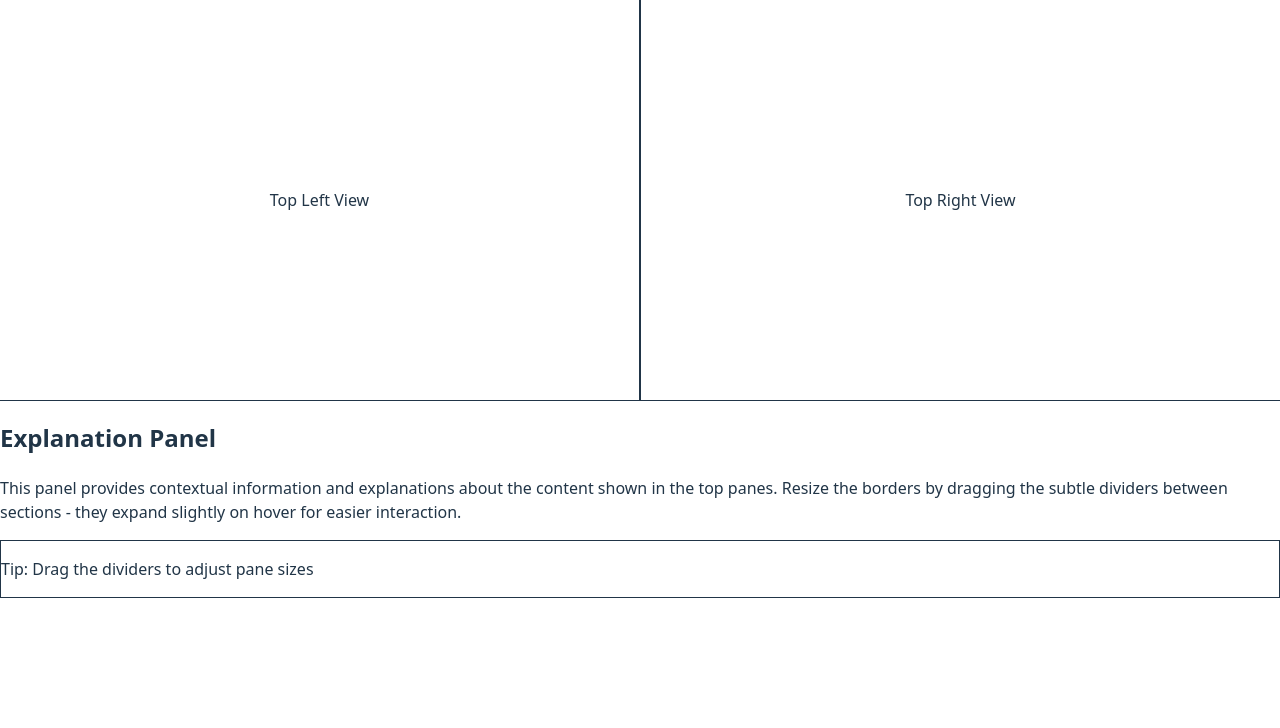
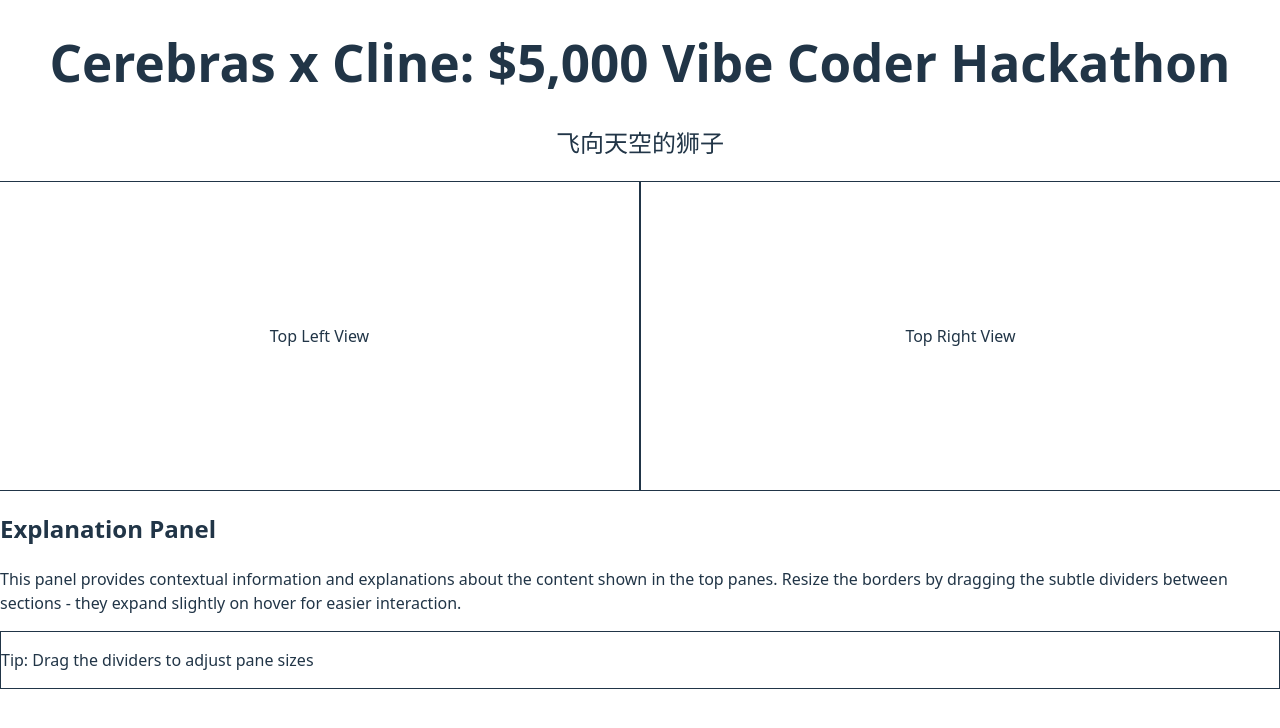
Before and after one commit to runninghare/cerebras-hackathon, a React (Vite) app: page / in a window 1280 px wide. Shown: the top 728 px of the page. Built offline with nearby package versions, Linux system fonts and the light colour scheme.

Commit message:
Add title

```diff
--- a/src/App.tsx
+++ b/src/App.tsx
@@ -65,34 +65,43 @@
   return (
 <div
   ref={containerRef}
-      className="flex flex-col h-screen bg-gray-50 container mx-auto max-w-6xl"
+  className="flex flex-col h-screen bg-slate-900 container mx-auto max-w-6xl"
 >
+
+<header className="text-center py-6 bg-gradient-to-b from-slate-800 to-slate-900 shadow-md rounded-t-xl border-b border-gray-700/50">
+  <h1 className="text-4xl font-bold bg-clip-text bg-gradient-to-r from-indigo-300 to-purple-300 mb-2">
+    Cerebras x Cline: $5,000 Vibe Coder Hackathon
+  </h1>
+  <h2 className="text-2xl font-medium text-gray-700 tracking-wide">
+    飞向天空的狮子
+  </h2>
+</header>
 {/* Top section (2/3 viewport height) */}
 <div className="flex flex-1" style={{ height: '66.67vh' }}>
         {/* Left pane */}
         <div
-          className="flex-1 border-r border-gray-200/70 rounded-tl-xl bg-white shadow-sm hover:border-indigo-500/50 hover:shadow-md transition-all duration-200"
+          className="flex-1 border-r border-gray-700/50 rounded-tl-xl bg-gradient-to-br from-slate-800 to-slate-900 shadow-sm hover:border-indigo-400/70 hover:shadow-lg hover:ring-1 hover:ring-indigo-400/20 transition-all duration-200 group"
           style={{ width: `${leftWidth}%` }}
         >
-          <div className="h-full flex items-center justify-center text-gray-500 font-medium">
+          <div className="h-full flex flex-col items-center justify-center text-gray-200 font-medium p-4 group-hover:text-indigo-300 transition-colors duration-200">
             Top Left View
           </div>
         </div>
 
         {/* Vertical splitter */}
         <div
-          className="w-1.5 bg-gray-200/50 hover:bg-indigo-500/30 cursor-col-resize group"
+          className="w-1.5 bg-gray-600/50 hover:bg-indigo-400/30 cursor-col-resize group"
           onMouseDown={handleVerticalDrag}
         >
-          <div className="w-4 h-full -ml-1.5 bg-gray-300/0 group-hover:bg-indigo-100/50 transition-colors" />
+          <div className="w-4 h-full -ml-1.5 bg-gray-700/0 group-hover:bg-indigo-300/50 transition-colors" />
         </div>
 
         {/* Right pane */}
 <div
-          className="flex-1 border-l border-gray-200/70 rounded-tr-xl bg-white shadow-sm hover:border-indigo-500/50 hover:shadow-md transition-all duration-200"
+  className="flex-1 border-l border-gray-700/50 rounded-tr-xl bg-gradient-to-br from-slate-800 to-slate-900 shadow-sm hover:border-indigo-400/70 hover:shadow-lg hover:ring-1 hover:ring-indigo-400/20 transition-all duration-200 group"
   style={{ width: `${100 - leftWidth}%` }}
 >
-          <div className="h-full flex items-center justify-center text-gray-500 font-medium">
+          <div className="h-full flex flex-col items-center justify-center text-gray-200 font-medium p-4 group-hover:text-indigo-300 transition-colors duration-200">
             Top Right View
           </div>
         </div>
@@ -100,28 +109,28 @@
 
       {/* Horizontal splitter */}
       <div
-        className="h-1.5 bg-gray-200/50 hover:bg-indigo-500/30 cursor-row-resize group"
+        className="h-1.5 bg-gray-600/50 hover:bg-indigo-400/30 cursor-row-resize group"
         onMouseDown={handleHorizontalDrag}
       >
-        <div className="h-4 w-full -mt-1.5 bg-gray-300/0 group-hover:bg-indigo-100/50 transition-colors" />
+        <div className="h-4 w-full -mt-1.5 bg-gray-700/0 group-hover:bg-indigo-300/50 transition-colors" />
       </div>
 
       {/* Bottom section (1/3 viewport height) */}
 <div
-        className="flex-1 border-t border-gray-200/70 rounded-b-xl bg-white shadow-sm hover:border-indigo-500/50 hover:shadow-md transition-all duration-200"
+  className="flex-1 border-t border-gray-700/50 rounded-b-xl bg-gradient-to-tl from-slate-800 to-slate-900 shadow-sm hover:border-indigo-400/70 hover:shadow-lg hover:ring-1 hover:ring-indigo-400/20 transition-all duration-200 group"
   style={{ height: '33.33vh' }}
 >
-        <div className="h-full p-6 text-gray-700">
-          <h2 className="text-xl font-bold mb-3 text-gray-900 flex items-center">
-            <span className="inline-block w-2 h-2 bg-indigo-500 rounded-full mr-2" />
+  <div className="h-full p-6 text-gray-200">
+    <h2 className="text-xl font-bold mb-3 text-white flex items-center">
+      <span className="inline-block w-2 h-2 bg-indigo-300 rounded-full mr-2" />
       Explanation Panel
     </h2>
     <p className="text-base leading-relaxed">
       This panel provides contextual information and explanations about the content shown in the top panes.
       Resize the borders by dragging the subtle dividers between sections - they expand slightly on hover for easier interaction.
     </p>
-          <div className="mt-4 p-3 bg-indigo-50 rounded-lg border border-indigo-100">
-            <p className="text-sm text-indigo-700 font-medium">Tip: Drag the dividers to adjust pane sizes</p>
+    <div className="mt-4 p-3 bg-indigo-900/30 rounded-lg border border-indigo-700/50">
+      <p className="text-sm text-indigo-200 font-medium">Tip: Drag the dividers to adjust pane sizes</p>
     </div>
   </div>
 </div>
```
Lines whose indentation alone changed are shown as unchanged.
